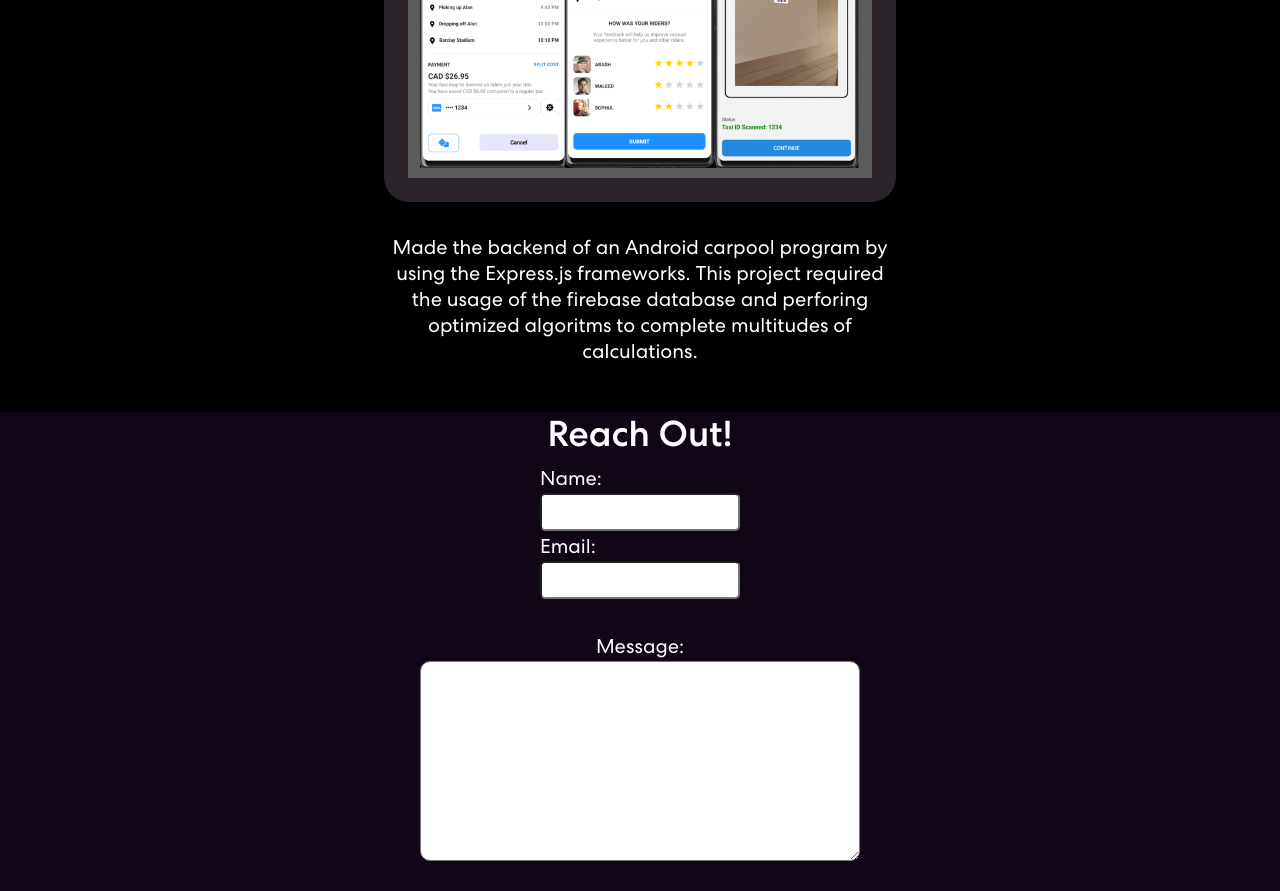
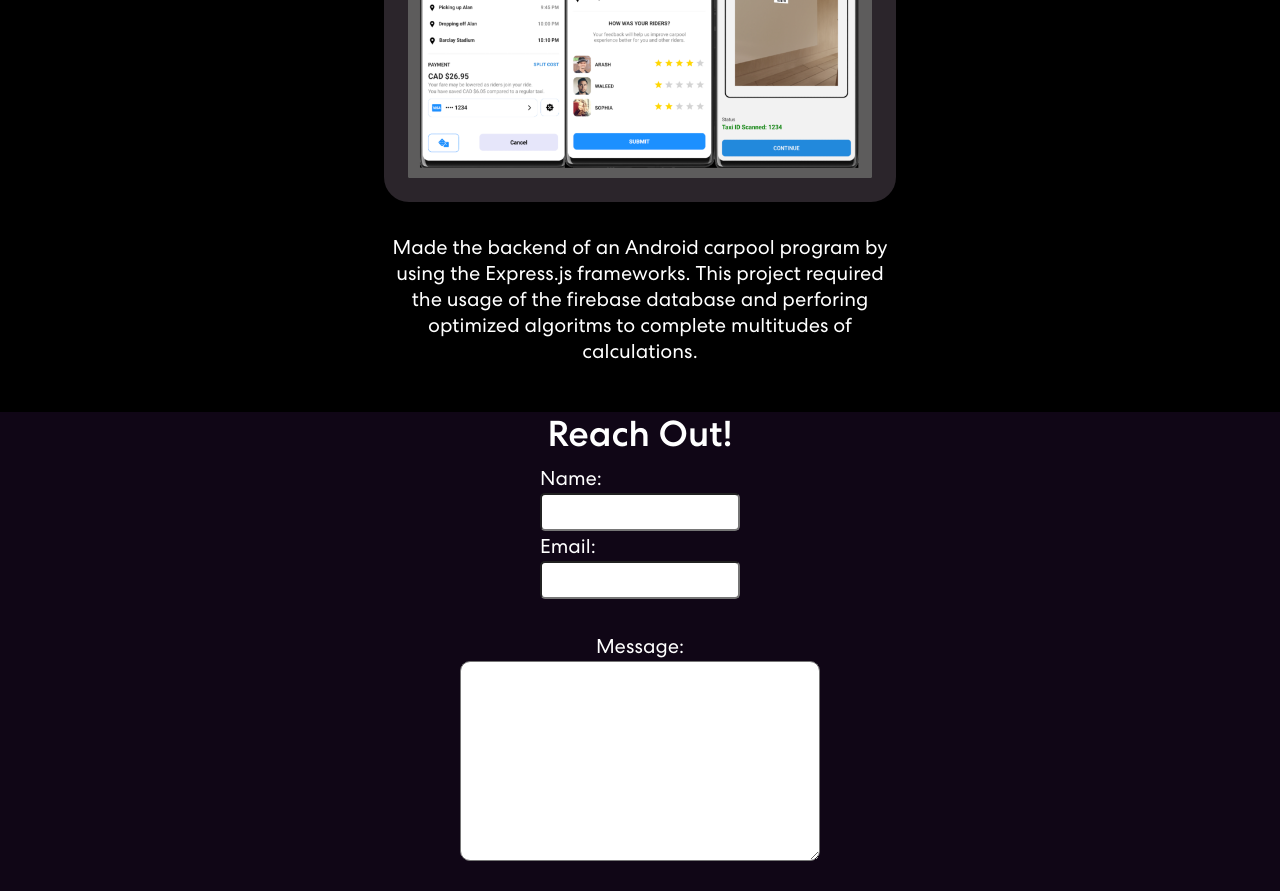
Before and after one commit to arashinho-gh/portfolio, a React (Create React App) app: page / in a window 1280 px wide. Shown: the part 1743-2634 px from the top of the page. Built offline with nearby package versions, Linux system fonts and the light colour scheme.

Commit message:
test 4.1

```diff
--- a/src/components/contact/contact.css
+++ b/src/components/contact/contact.css
@@ -56,7 +56,7 @@
   position: absolute;
 }
 .contact-message {
-  width: 550px;
+  width: 450px;
   min-width: 250px;
   display: flex;
   justify-content: center;
```
